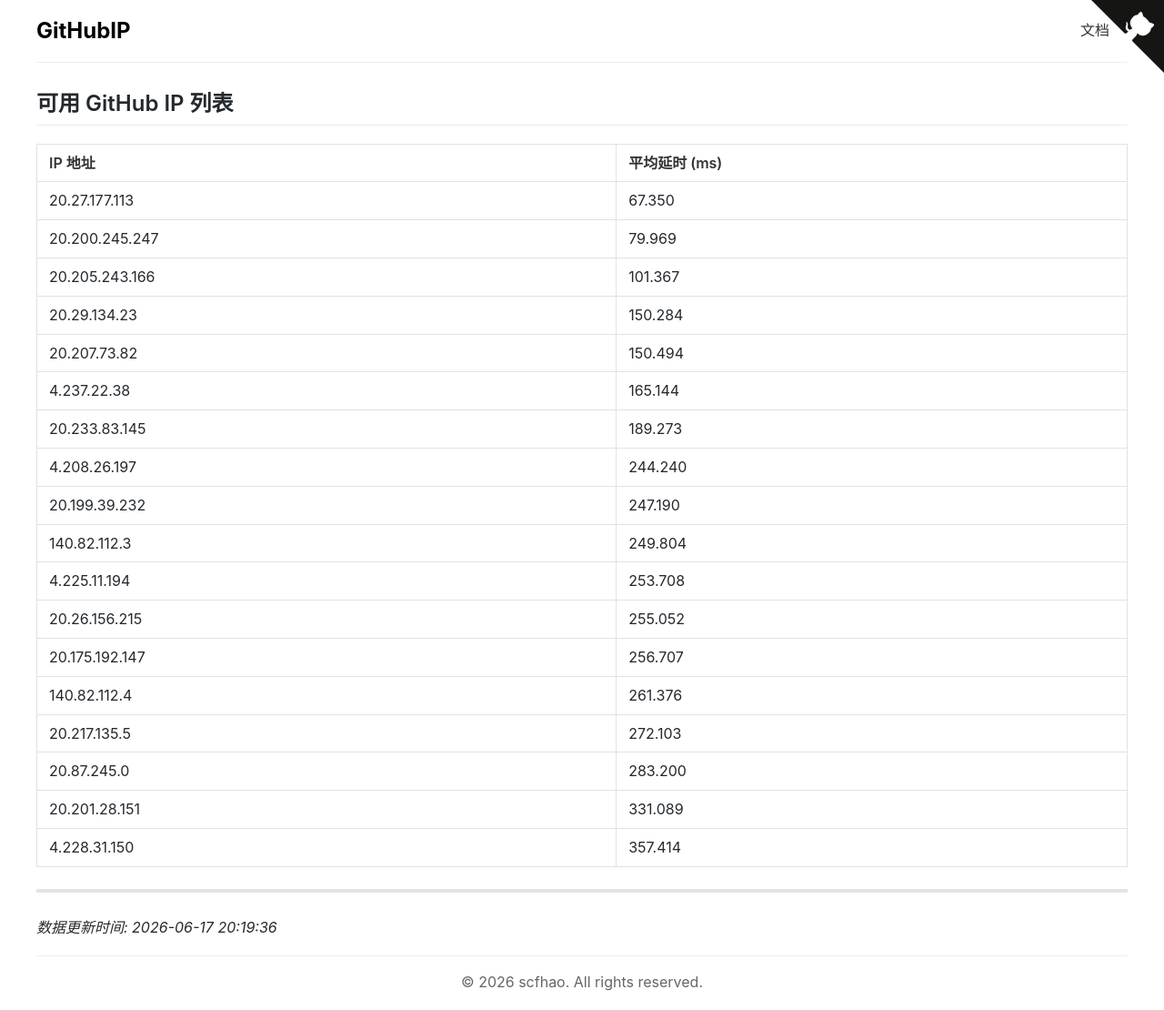
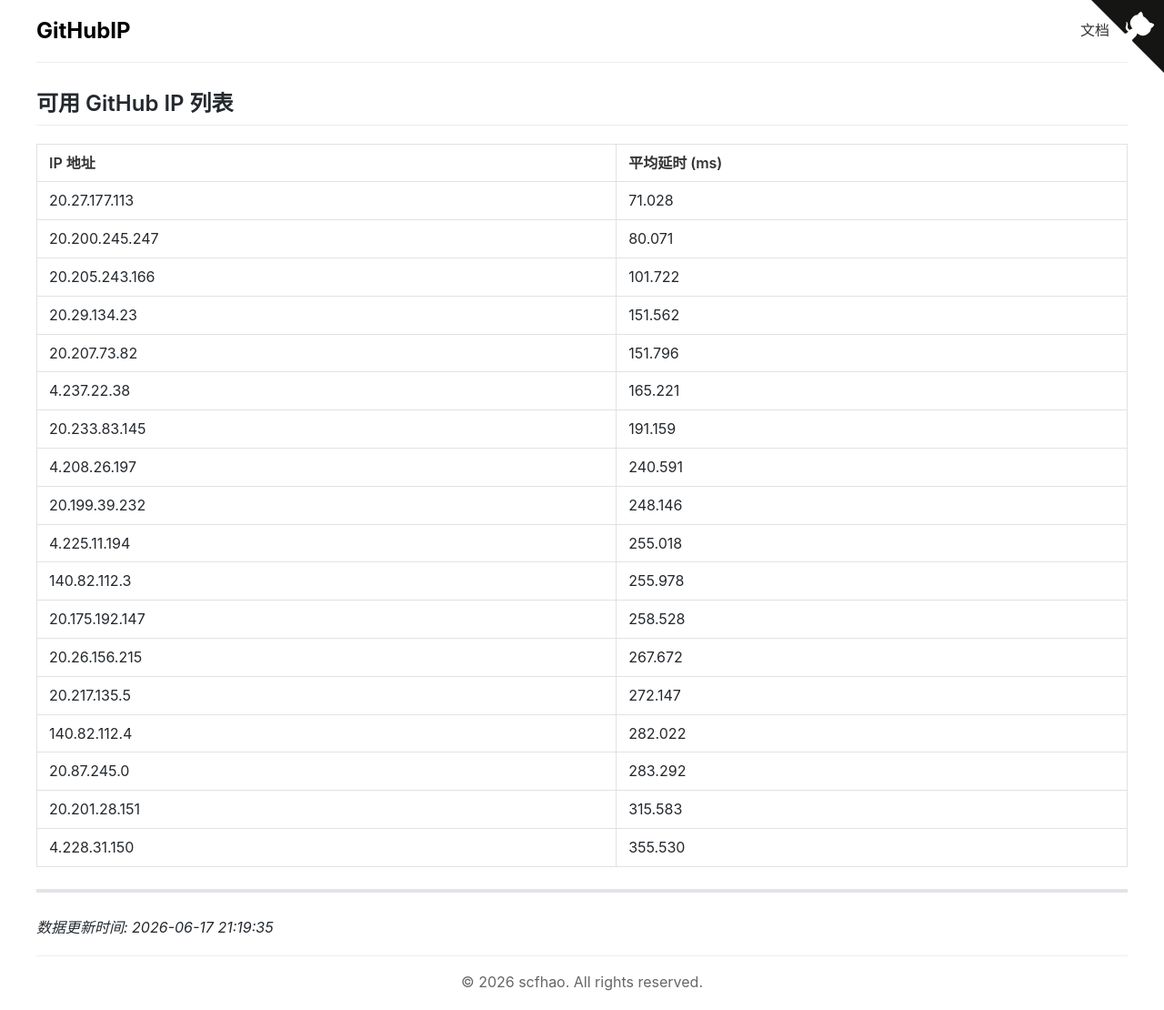
Before and after one commit to scfhao/GitHubIP, a Jekyll site: the page built from index.md, in a window 1280 px wide. Shown: the whole page at 91% size. Built offline with Jekyll 4.4.1, drawn with Linux system fonts in a browser that asks for light colours.

Commit message:
自动脚本执行 - 2026-06-17 21:19:35

```diff
--- a/index.md
+++ b/index.md
@@ -1,32 +1,32 @@
 ---
 layout: home
 title: GitHub IP 列表
-date: 2026-06-17 20:19:36
+date: 2026-06-17 21:19:35
 ---
 
 ## 可用 GitHub IP 列表
 
 | IP 地址 | 平均延时 (ms) |
 |---------|--------------|
-| 20.27.177.113 | 67.350 |
-| 20.200.245.247 | 79.969 |
-| 20.205.243.166 | 101.367 |
-| 20.29.134.23 | 150.284 |
-| 20.207.73.82 | 150.494 |
-| 4.237.22.38 | 165.144 |
-| 20.233.83.145 | 189.273 |
-| 4.208.26.197 | 244.240 |
-| 20.199.39.232 | 247.190 |
-| 140.82.112.3 | 249.804 |
-| 4.225.11.194 | 253.708 |
-| 20.26.156.215 | 255.052 |
-| 20.175.192.147 | 256.707 |
-| 140.82.112.4 | 261.376 |
-| 20.217.135.5 | 272.103 |
-| 20.87.245.0 | 283.200 |
-| 20.201.28.151 | 331.089 |
-| 4.228.31.150 | 357.414 |
+| 20.27.177.113 | 71.028 |
+| 20.200.245.247 | 80.071 |
+| 20.205.243.166 | 101.722 |
+| 20.29.134.23 | 151.562 |
+| 20.207.73.82 | 151.796 |
+| 4.237.22.38 | 165.221 |
+| 20.233.83.145 | 191.159 |
+| 4.208.26.197 | 240.591 |
+| 20.199.39.232 | 248.146 |
+| 4.225.11.194 | 255.018 |
+| 140.82.112.3 | 255.978 |
+| 20.175.192.147 | 258.528 |
+| 20.26.156.215 | 267.672 |
+| 20.217.135.5 | 272.147 |
+| 140.82.112.4 | 282.022 |
+| 20.87.245.0 | 283.292 |
+| 20.201.28.151 | 315.583 |
+| 4.228.31.150 | 355.530 |
 
 ---
 
-*数据更新时间: 2026-06-17 20:19:36*
+*数据更新时间: 2026-06-17 21:19:35*
```
